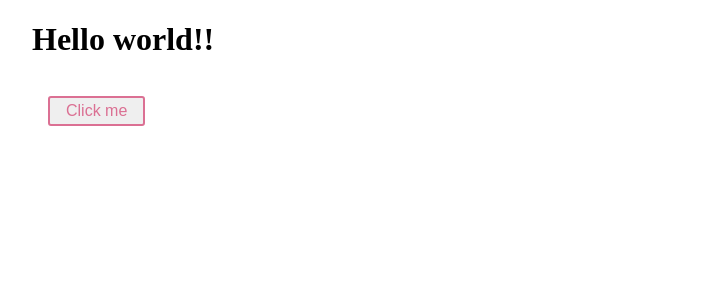
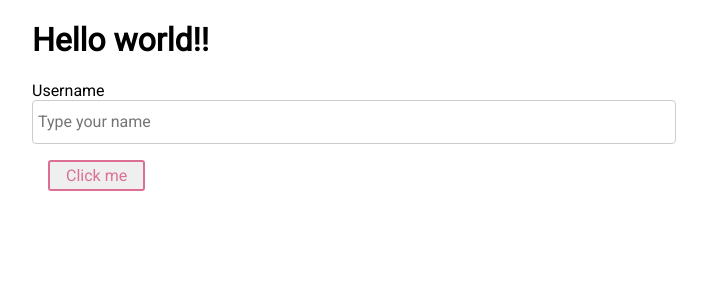
Before and after one commit to rotimi-babalola/rotimi-react-library, a React app: page / in a window 1280 px wide. Shown: the top 300 px of the page, without its empty margins (292-999 px from the left). Built offline with nearby package versions, Linux system fonts and the light colour scheme; the HTML template or start-up script is replaced by a standard one.

Commit message:
Add more styling

```diff
--- a/public/index.html
+++ b/public/index.html
@@ -3,6 +3,10 @@
   <head>
     <meta charset="UTF-8" />
     <meta name="viewport" content="width=device-width, initial-scale=1.0" />
+    <link
+      href="https://fonts.googleapis.com/css2?family=Roboto:ital,wght@0,400;1,300;1,500&display=swap"
+      rel="stylesheet"
+    />
     <title>Simple React Form</title>
   </head>
   <body>
--- a/src/App.tsx
+++ b/src/App.tsx
@@ -1,16 +1,24 @@
 import React from 'react';
 import styled from 'styled-components';
+
 import Button from './components/Button';
+import Label from './components/Label';
+import Input from './components/Input';
 
 const StyledDiv = styled.div`
   margin: auto;
   width: 50%;
+  font-family: 'Roboto', sans-serif;
 `;
 
 const App = () => (
   <StyledDiv>
     <h1>Hello world!!</h1>
-    <Button>Click me</Button>
+    <div>
+      <Label htmlFor="username">Username</Label>
+      <Input name="username" placeholder="Type your name" />
+      <Button>Click me</Button>
+    </div>
   </StyledDiv>
 );
 
--- a/src/components/Button/index.tsx
+++ b/src/components/Button/index.tsx
@@ -8,6 +8,7 @@ const StyledButton = styled.button`
   padding: 0.25em 1em;
   border: 2px solid palevioletred;
   border-radius: 3px;
+  font-family: 'Roboto', sans-serif;
 `;
 
 interface IButtonProps {
--- a/src/components/Input/index.tsx
+++ b/src/components/Input/index.tsx
@@ -3,10 +3,18 @@ import styled from 'styled-components';
 
 const StyledInput = styled.input`
   width: 100%;
+  height: 2rem;
+  font-size: 16px;
+  border: none;
+  border: solid 1px #ccc;
+  border-radius: 4px;
+  margin: 0 auto;
+  padding: 5px;
+  font-family: 'Roboto', sans-serif;
 `;
 
 interface IInputProps {
-  onChange: (evt: React.ChangeEvent<HTMLInputElement>) => void;
+  onChange?: (evt: React.ChangeEvent<HTMLInputElement>) => void;
   name: string;
   placeholder?: string;
 }
--- a/src/components/Label/index.tsx
+++ b/src/components/Label/index.tsx
@@ -1,11 +1,17 @@
 import React from 'react';
+import styled from 'styled-components';
 
 interface ILabelProps {
   htmlFor: string;
 }
 
+const StyledLabel = styled.label`
+  font-size: 16px;
+  font-family: 'Roboto', sans-serif;
+`;
+
 const Label: React.FC<ILabelProps> = ({ children, htmlFor }) => (
-  <label htmlFor={htmlFor}>{children}</label>
+  <StyledLabel htmlFor={htmlFor}>{children}</StyledLabel>
 );
 
 export default Label;
```
